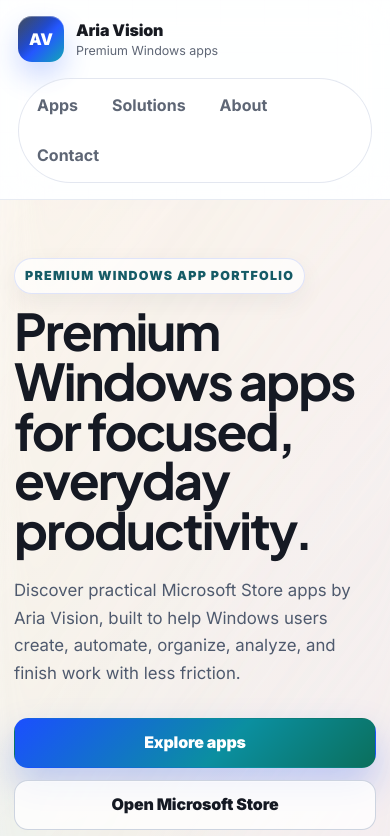
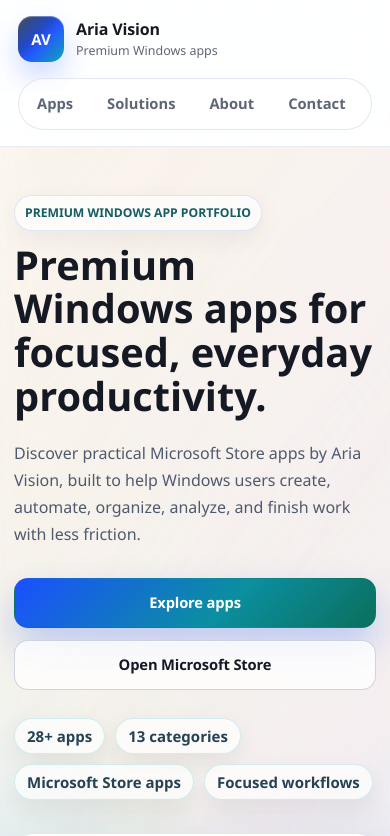
Before and after one commit to snmoosavi/ariavisionapps-site, a plain HTML site: page index.html in a window 390 px wide. Shown: the top 836 px of the page. Drawn offline with Linux system fonts and the light colour scheme.

Commit message:
Update website

```diff
--- a/css/style.css
+++ b/css/style.css
@@ -1210,6 +1210,222 @@
   .detail-icon { width: 90px; height: 90px; }
   .lightbox-close { top: -10px; right: -4px; }
 }
+
+/* Typography and proportion refinement */
+:root {
+  --font-sans: "Segoe UI Variable Text", "Segoe UI", Inter, system-ui, -apple-system, BlinkMacSystemFont, Arial, sans-serif;
+  --font-display: "Segoe UI Variable Display", "Segoe UI", Inter, system-ui, -apple-system, BlinkMacSystemFont, Arial, sans-serif;
+  --type-hero: clamp(2.85rem, 4vw, 3.95rem);
+  --type-detail-hero: clamp(2.7rem, 4.3vw, 4.4rem);
+  --type-section: clamp(1.85rem, 2.7vw, 2.65rem);
+  --type-card: clamp(1.05rem, 1.25vw, 1.2rem);
+}
+
+body {
+  font-family: var(--font-sans);
+  font-size: 16px;
+  line-height: 1.62;
+}
+
+h1, h2, h3 {
+  font-family: var(--font-display);
+  font-weight: 750;
+  letter-spacing: 0;
+  text-wrap: balance;
+}
+
+h1 {
+  max-width: 760px;
+  font-size: var(--type-hero);
+  line-height: 1.08;
+}
+
+h2 {
+  font-size: var(--type-section);
+  line-height: 1.12;
+}
+
+h3 {
+  font-size: var(--type-card);
+  line-height: 1.22;
+}
+
+.home-page h2 {
+  font-size: var(--type-section);
+}
+
+.hero {
+  min-height: auto;
+  padding: clamp(72px, 7vw, 108px) 0 clamp(64px, 7vw, 96px);
+}
+
+.hero-grid, .detail-hero-grid {
+  grid-template-columns: minmax(0, 1.04fr) minmax(390px, 0.96fr);
+  gap: clamp(34px, 4.8vw, 64px);
+}
+
+.hero-copy-block {
+  max-width: 760px;
+  padding: 0;
+}
+
+.hero-copy, .lead {
+  max-width: 660px;
+  font-size: clamp(1rem, 1.15vw, 1.14rem);
+  line-height: 1.72;
+  text-wrap: pretty;
+}
+
+.eyebrow,
+.showcase-kicker,
+.category-tag,
+.value-grid span,
+.panel-kicker {
+  font-size: 0.76rem;
+  font-weight: 750;
+  letter-spacing: 0;
+}
+
+.brand strong {
+  font-weight: 750;
+}
+
+.brand small,
+.nav-links a,
+.button,
+.filter-pill,
+.search-box span {
+  font-size: 0.94rem;
+}
+
+.nav-links a,
+.button,
+.filter-pill,
+.proof-strip span,
+.audience-chips span {
+  font-weight: 650;
+}
+
+.showcase-card h2 {
+  font-size: clamp(1.65rem, 2.05vw, 2.2rem);
+  line-height: 1.13;
+}
+
+.showcase-summary p,
+.section-heading p,
+.text-stack p,
+.contact-panel p,
+.app-main p,
+.promo-panel li,
+.product-card p {
+  font-size: clamp(0.98rem, 1.04vw, 1.05rem);
+  line-height: 1.68;
+  text-wrap: pretty;
+}
+
+.section {
+  padding: clamp(68px, 7vw, 104px) 0;
+}
+
+.section-heading {
+  max-width: 720px;
+}
+
+.product-card {
+  min-height: 360px;
+}
+
+.product-card h3 {
+  font-size: 1.08rem;
+  line-height: 1.25;
+}
+
+.detail-copy h1 {
+  font-size: var(--type-detail-hero);
+  line-height: 1.08;
+  max-width: 820px;
+}
+
+.product-hero {
+  padding: clamp(44px, 6vw, 78px) 0 clamp(58px, 7vw, 88px);
+}
+
+.promo-panel h3 {
+  font-size: clamp(1.25rem, 1.8vw, 1.55rem);
+}
+
+@media (max-width: 1020px) {
+  .hero,
+  .product-hero {
+    padding-top: 64px;
+  }
+
+  .hero-grid,
+  .detail-hero-grid {
+    grid-template-columns: 1fr;
+  }
+
+  .hero-copy-block {
+    max-width: 720px;
+  }
+}
+
+@media (max-width: 720px) {
+  body {
+    font-size: 15.5px;
+  }
+
+  h1 {
+    font-size: clamp(2.35rem, 10.2vw, 3.05rem);
+    line-height: 1.1;
+  }
+
+  h2 {
+    font-size: clamp(1.65rem, 7.4vw, 2.2rem);
+  }
+
+  .hero {
+    padding: 48px 0 56px;
+  }
+
+  .hero-copy-block {
+    padding: 0;
+  }
+
+  .hero-copy,
+  .lead {
+    font-size: 1rem;
+    line-height: 1.7;
+  }
+
+  .showcase-card h2 {
+    font-size: clamp(1.45rem, 7vw, 1.9rem);
+  }
+
+  .section {
+    padding: 58px 0;
+  }
+
+  .detail-copy h1 {
+    font-size: clamp(2.25rem, 10vw, 3rem);
+  }
+}
+
+@media (max-width: 480px) {
+  body {
+    font-size: 15px;
+  }
+
+  .brand small {
+    font-size: 0.78rem;
+  }
+
+  .nav-links a,
+  .button,
+  .filter-pill {
+    font-size: 0.92rem;
+  }
+}
 @media (prefers-reduced-motion: reduce) {
   html { scroll-behavior: auto; }
   *, *::before, *::after {
```
